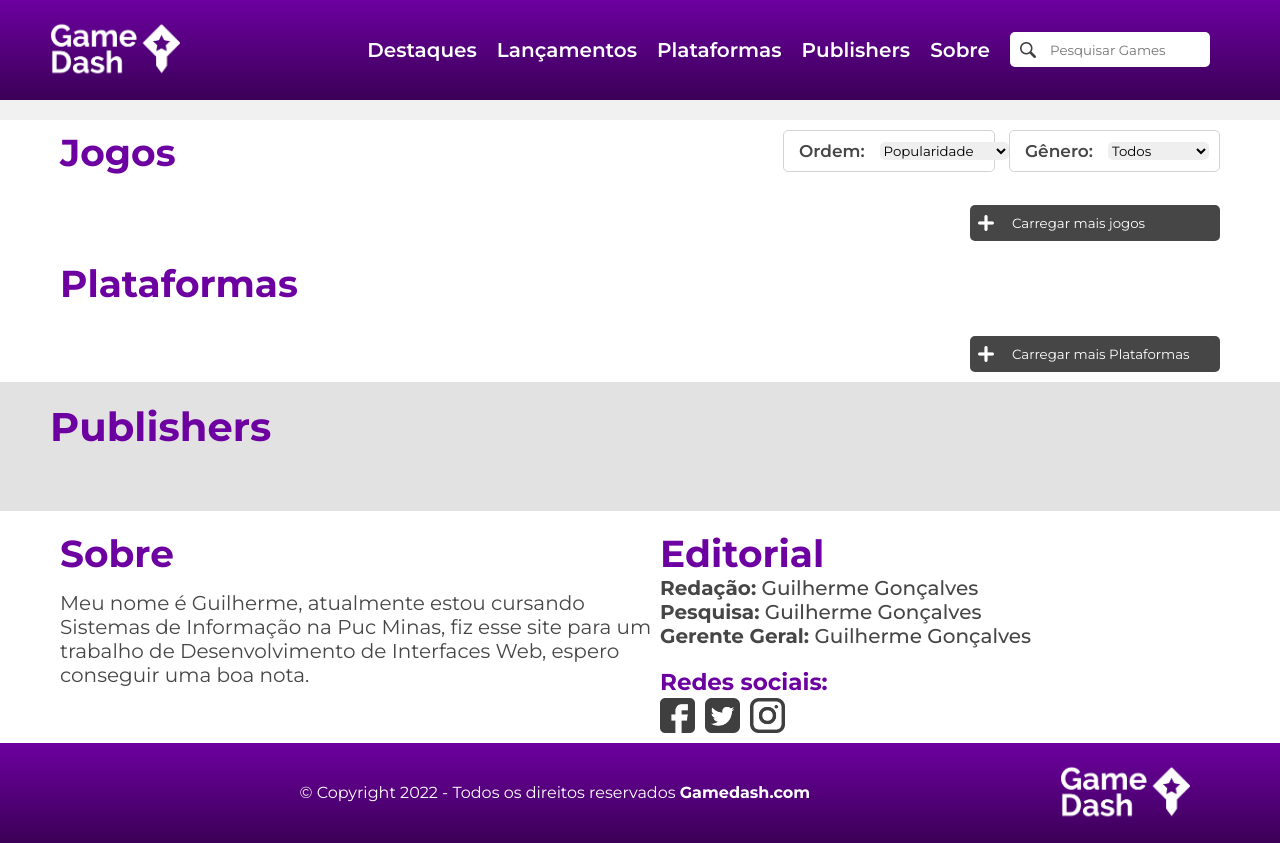
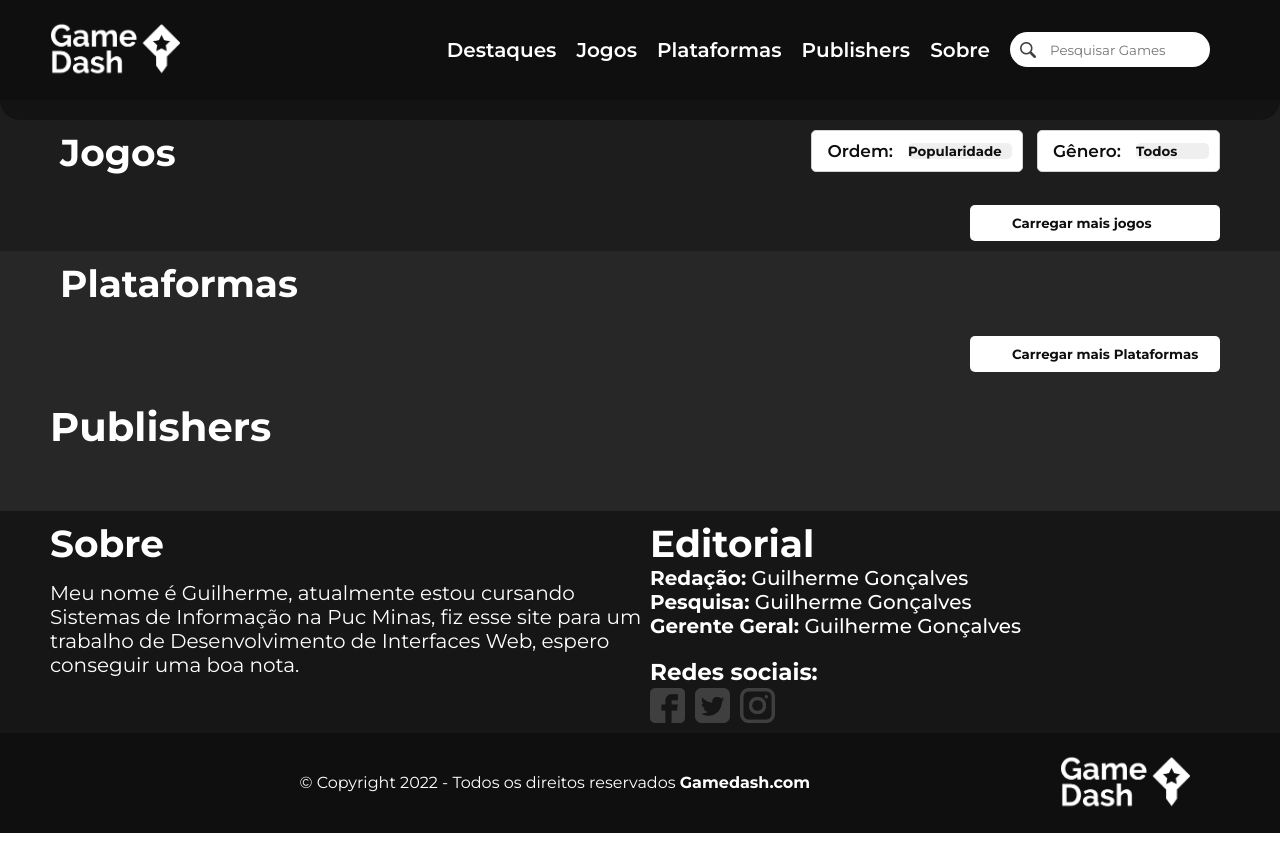
Before and after one commit to GuilhermeGS16/GameDash, a plain HTML site: page Diw/src/index.html in a window 1280 px wide. Drawn offline with Linux system fonts and the light colour scheme; no server answers; files whose address does not match are found by name.

Commit message:
Add files via upload

```diff
--- a/Diw/src/details-developers.css
+++ b/Diw/src/details-developers.css
@@ -2,6 +2,21 @@
   margin: 0;
   padding: 0;
   font-family: 'montserrat', sans-serif;
+  scrollbar-width: thin;
+}
+
+*::-webkit-scrollbar {
+  width: 12px;
+}
+
+*::-webkit-scrollbar-track {
+  background: #0f0f0f;
+}
+
+*::-webkit-scrollbar-thumb {
+  background-color: rgb(255, 255, 255);
+  border-radius: 20px;
+  border: 2px solid #0f0f0f;
 }
 
 .content-header {
@@ -30,7 +45,7 @@
   align-items: center;
   justify-content: center;
   margin: 10px;
-  color: #6d00a0;
+  color: #ffffff;
 }
 
 .text {
@@ -52,9 +67,10 @@
 }
 
 .header {
-  background-image: linear-gradient(#6d00a0, #3b0057);
+  background-color: #0f0f0f;
   padding: 20px 0;
 }
+
 
 .menu-hamburguer {
   display: none;
@@ -116,5 +132,9 @@
   max-width: 100%;
   height: 400px;
   border-radius: 10px;
-  border: solid 4px #6d00a0;
+  border: solid 4px #000000;
 }
+
+#js-container-details {
+  background-color: rgb(29, 29, 29);
+}
--- a/Diw/src/details-platforms.css
+++ b/Diw/src/details-platforms.css
@@ -2,6 +2,21 @@
   margin: 0;
   padding: 0;
   font-family: 'montserrat', sans-serif;
+  scrollbar-width: thin;
+}
+
+*::-webkit-scrollbar {
+  width: 12px;
+}
+
+*::-webkit-scrollbar-track {
+  background: #0f0f0f;
+}
+
+*::-webkit-scrollbar-thumb {
+  background-color: rgb(255, 255, 255);
+  border-radius: 20px;
+  border: 2px solid #0f0f0f;
 }
 
 .content-header {
@@ -30,7 +45,7 @@
   align-items: center;
   justify-content: center;
   margin: 10px;
-  color: #6d00a0;
+  color: #ffffff;
 }
 
 .text {
@@ -52,9 +67,10 @@
 }
 
 .header {
-  background-image: linear-gradient(#6d00a0, #3b0057);
+  background-color: #0f0f0f;
   padding: 20px 0;
 }
+
 
 .menu-hamburguer {
   display: none;
@@ -95,7 +111,7 @@
   max-width: 200px;
   width: 100%;
   height: 35px;
-  border-radius: 5px;
+  border-radius: 100px;
   box-shadow: none;
   outline: 0;
   border: none;
@@ -116,5 +132,9 @@
   max-width: 100%;
   height: 400px;
   border-radius: 10px;
-  border: solid 4px #6d00a0;
+  border: solid 4px #000000;
 }
+
+#js-container-details {
+  background-color: rgb(29, 29, 29);
+}
--- a/Diw/src/details.css
+++ b/Diw/src/details.css
@@ -2,6 +2,21 @@
 	margin: 0;
 	padding: 0;
 	font-family: 'montserrat', sans-serif;
+	scrollbar-width: thin;
+}
+
+*::-webkit-scrollbar {
+	width: 12px;
+}
+
+*::-webkit-scrollbar-track {
+	background: #0f0f0f;
+}
+
+*::-webkit-scrollbar-thumb {
+	background-color: rgb(255, 255, 255);
+	border-radius: 20px;
+	border: 2px solid #0f0f0f;
 }
 
 .content-header {
@@ -30,14 +45,15 @@
 	align-items: center;
 	justify-content: center;
 	margin: 10px;
-	color: #6d00a0;
+	color: #ffffff;
 }
 
 .text {
 	display: flex;
 	flex-direction: column;
 	justify-content: flex-start;
-	font-size: 1.1rem;
+	font-size: 0.9em;
+	color: #fff;
 }
 
 .content img {
@@ -52,9 +68,10 @@
 }
 
 .header {
-	background-image: linear-gradient(#6d00a0, #3b0057);
+	background-color: #0f0f0f;
 	padding: 20px 0;
 }
+
 
 .menu-hamburguer {
 	display: none;
@@ -95,7 +112,7 @@
 	max-width: 200px;
 	width: 100%;
 	height: 35px;
-	border-radius: 5px;
+	border-radius: 100px;
 	box-shadow: none;
 	outline: 0;
 	border: none;
@@ -116,5 +133,45 @@
 	max-width: 100%;
 	height: 400px;
 	border-radius: 10px;
-	border: solid 4px #6d00a0;
+	border: solid 4px #000000;
 }
+
+#js-container-details {
+	background-color: rgb(29, 29, 29);
+}
+
+.content-footer {
+	display: flex;
+	justify-content: space-between;
+	max-width: 100%;
+	width: 100%;
+	height: 100px;
+	flex-wrap: wrap;
+}
+
+footer {
+	background-color: #0f0f0f;
+	color: white;
+	width: 100%;
+}
+
+.footer p {
+	text-align: center;
+	margin: auto auto;
+}
+
+.logo2 {
+	max-width: 60%;
+	max-height: 60%;
+	margin: auto 0;
+	margin-right: 40px;
+}
+
+img {
+	max-width: 100%;
+	display: block;
+}
+
+.logo-invisivel2 {
+	display: none;
+}
--- a/Diw/src/index.html
+++ b/Diw/src/index.html
@@ -27,7 +27,7 @@
 						<nav class="menu">
 							<ul>
 								<li><a href="#destaques">Destaques</a></li>
-								<li><a href="#lancamentos">Lançamentos</a></li>
+								<li><a href="#lancamentos">Jogos</a></li>
 								<li><a href="#plataformas">Plataformas</a></li>
 								<li><a href="#publishers">Publishers</a></li>
 								<li><a href="#sobre">Sobre</a></li>
@@ -145,14 +145,12 @@
 					</div>
 				</div>
 			</section>
-
-		</main>
 			<footer class="footer">
 				<div class="container">
 					<div class="content-footer">
 						<p>&copy; Copyright 2022 - Todos os direitos reservados <b>Gamedash.com</b></p>
-					<img class="logo2" src="../assets/images/Ativo 5.png" alt="Logo Gamedash">
-					<img class="logo-invisivel2" src="../assets/images/Ativo 9.png" alt="inv">
+						<img onclick="home()" class="logo2" src="../assets/images/Ativo 5.png" alt="Logo Gamedash">
+						<img onclick="home()" class="logo-invisivel2" src="../assets/images/Ativo 9.png" alt="inv">
 					</div>
 				</div>
 			</footer>
--- a/Diw/src/script.js
+++ b/Diw/src/script.js
@@ -165,7 +165,6 @@ window.onload = function () {
 	fetchDestaque().then(renderDestaque)
 
 	document.getElementById("search-bar").onchange = function () { pegarValor() };
-
 	function pegarValor() {
 		var x = document.getElementById("search-bar");
 		x.value = x.value.toLowerCase()
--- a/Diw/src/search.css
+++ b/Diw/src/search.css
@@ -2,6 +2,21 @@
   margin: 0;
   padding: 0;
   font-family: 'montserrat', sans-serif;
+  scrollbar-width: thin;
+}
+
+*::-webkit-scrollbar {
+  width: 12px;
+}
+
+*::-webkit-scrollbar-track {
+  background: #0f0f0f;
+}
+
+*::-webkit-scrollbar-thumb {
+  background-color: rgb(255, 255, 255);
+  border-radius: 20px;
+  border: 2px solid #0f0f0f;
 }
 
 /*Começo Header*/
@@ -14,9 +29,8 @@
 }
 
 .header {
-  background-image: linear-gradient(#6d00a0, #3b0057);
+  background-color: #0f0f0f;
   padding: 20px 0;
-
 }
 
 .logo {
@@ -54,7 +68,7 @@
   max-width: 200px;
   width: 100%;
   height: 35px;
-  border-radius: 5px;
+  border-radius: 100px;
   box-shadow: none;
   outline: 0;
   border: none;
@@ -75,27 +89,28 @@
 /*Começo Main*/
 
 .conteudo {
-  background-color: rgb(255, 255, 255);
+  background-color: rgb(29, 29, 29);
 }
 
 .destaques {
-  background-color: rgb(241, 241, 241);
+  background-color: rgb(19, 19, 19);
   width: 100%;
-  color: rgb(70, 70, 70);
+  color: rgb(255, 255, 255);
   overflow: hidden;
   padding-bottom: 20px;
+  border-radius: 0 0 20px 20px;
 }
 
 .destaques h1 {
-  color: rgb(70, 70, 70);
+  color: rgb(255, 255, 255);
   text-align: center;
   padding: 20px;
   font-size: 30px;
 }
 
 .destaques p {
-  color: rgb(70, 70, 70);
-  font-size: 19px;
+  color: rgb(255, 255, 255);
+  font-size: 1em;
 }
 
 .videotexto {
@@ -109,11 +124,11 @@
   padding-bottom: 56.25%;
   height: 0;
   margin-right: 20px;
-  border: solid 3px #6d00a0;
-  border-radius: 11px;
+
 }
 
 .video img {
+  border: solid 3px #000000;
   position: absolute;
   top: 0;
   left: 0;
@@ -124,13 +139,14 @@
 
 .lancamentos {
   margin: 0 auto;
-  background-color: rgb(255, 255, 255);
-  color: rgb(70, 70, 70);
+  background-color: rgb(29, 29, 29);
+  color: rgb(255, 255, 255);
   text-align: start;
   padding: 10px;
   font-size: 25px;
   overflow: hidden;
   padding: 10px;
+  border-radius: 0 0 20px 20px;
 }
 
 .up-side {
@@ -146,6 +162,12 @@
 
 .boxs p {
   margin: 15px;
+  color: #0f0f0f;
+}
+
+select {
+  font-weight: 700;
+  color: #0f0f0f;
 }
 
 .box1 {
@@ -181,7 +203,6 @@
 .select {
   border-radius: 5px;
   border: none;
-  padding-right: 10px;
   outline: none;
 }
 
@@ -211,7 +232,7 @@
 
 .img2,
 .img3 {
-  border: solid 3px #6d00a0;
+  border: solid 2px #000000;
 }
 
 .video2 p {
@@ -222,12 +243,18 @@
 
 .video2 a {
   text-decoration: none;
-  color: #000;
+  color: rgb(255, 255, 255);
 }
 
 .grid-box a {
   text-decoration: none;
-  color: #000;
+  color: rgb(255, 255, 255);
+}
+
+select {
+  appearance: none;
+  -webkit-appearance: none;
+  -moz-appearance: none;
 }
 
 .img3 {
@@ -242,8 +269,8 @@
 .button {
   display: flex;
   border-radius: 5px;
-  color: white;
-  background-color: rgb(70, 70, 70);
+  color: rgb(70, 70, 70);
+  background-color: rgb(255, 255, 255);
   border: 0;
   padding-right: 10px;
   float: right;
@@ -252,6 +279,8 @@
 
 .button p {
   margin: 10px;
+  font-weight: 700;
+  color: #0f0f0f;
 }
 
 .button img {
@@ -260,8 +289,8 @@
 
 .plataforma {
   margin: 0 auto;
-  background-color: rgb(255, 255, 255);
-  color: rgb(70, 70, 70);
+  background-color: rgb(39, 39, 39);
+  color: rgb(255, 255, 255);
   text-align: start;
   padding: 10px;
   font-size: 25px;
@@ -310,7 +339,8 @@ h3 {
 }
 
 .publishers {
-  background-color: rgb(226, 226, 226);
+  background-color: rgb(39, 39, 39);
+  color: rgb(255, 255, 255);
   width: 100%;
   overflow: hidden;
   padding: 10px 0;
@@ -325,8 +355,8 @@ h3 {
 
 .grid-container3 {
   margin: 0 auto;
-  background-color: rgb(226, 226, 226);
-  color: rgb(70, 70, 70);
+  background-color: rgb(39, 39, 39);
+  color: rgb(255, 255, 255);
   text-align: start;
   font-size: 25px;
   margin-top: 10px;
@@ -349,16 +379,15 @@ h3 {
 }
 
 .about {
-  color: rgb(70, 70, 70);
-  padding: 10px;
+  color: rgb(255, 255, 255);
+  padding: 10px 0;
   font-size: 25px;
-  margin-top: 10px;
-  background-color: white;
+  background-color: rgb(22, 22, 22);
 }
 
 .about p {
   margin: 0 auto;
-  color: rgb(70, 70, 70);
+  color: rgb(255, 255, 255);
   font-size: 20px;
   margin: 15px 0;
 }
@@ -371,7 +400,7 @@ h3 {
 .contents {
   display: grid;
   grid-template-columns: 600px 400px;
-  color: #6d00a0;
+  color: #ffffff;
 }
 
 .content2 {
@@ -424,7 +453,7 @@ h3 {
 }
 
 footer {
-  background-image: linear-gradient(#6d00a0, #3b0057);
+  background-color: #0f0f0f;
   color: white;
   width: 100%;
 }
@@ -457,7 +486,7 @@ img {
 #sobre,
 #plataformas,
 #publishers {
-  color: #6d00a0;
+  color: #fff;
 }
 
 /* inicio Menu mobile*/
--- a/Diw/src/style.css
+++ b/Diw/src/style.css
@@ -2,6 +2,21 @@
     margin: 0;
     padding: 0;
     font-family: 'montserrat', sans-serif;
+    scrollbar-width: thin;
+}
+
+*::-webkit-scrollbar {
+    width: 12px;
+}
+
+*::-webkit-scrollbar-track {
+    background: #0f0f0f;
+}
+
+*::-webkit-scrollbar-thumb {
+    background-color: rgb(255, 255, 255);
+    border-radius: 20px;
+    border: 2px solid #0f0f0f;
 }
 
 /*Começo Header*/
@@ -14,9 +29,8 @@
 }
 
 .header {
-    background-image: linear-gradient(#6d00a0, #3b0057);
+    background-color: #0f0f0f;
     padding: 20px 0;
-
 }
 
 .logo {
@@ -54,7 +68,7 @@
     max-width: 200px;
     width: 100%;
     height: 35px;
-    border-radius: 5px;
+    border-radius: 100px;
     box-shadow: none;
     outline: 0;
     border: none;
@@ -75,27 +89,28 @@
 /*Começo Main*/
 
 .conteudo {
-    background-color: rgb(255, 255, 255);
+    background-color: rgb(29, 29, 29);
 }
 
 .destaques {
-    background-color: rgb(241, 241, 241);
+    background-color: rgb(19, 19, 19);
     width: 100%;
-    color: rgb(70, 70, 70);
+    color: rgb(255, 255, 255);
     overflow: hidden;
     padding-bottom: 20px;
+    border-radius: 0 0 20px 20px;
 }
 
 .destaques h1 {
-    color: rgb(70, 70, 70);
+    color: rgb(255, 255, 255);
     text-align: center;
     padding: 20px;
     font-size: 30px;
 }
 
 .destaques p {
-    color: rgb(70, 70, 70);
-    font-size: 19px;
+    color: rgb(255, 255, 255);
+    font-size: 1em;
 }
 
 .videotexto {
@@ -109,11 +124,11 @@
     padding-bottom: 56.25%;
     height: 0;
     margin-right: 20px;
-    border: solid 3px #6d00a0;
-    border-radius: 11px;
+
 }
 
 .video img {
+    border: solid 3px #000000;
     position: absolute;
     top: 0;
     left: 0;
@@ -124,13 +139,14 @@
 
 .lancamentos {
     margin: 0 auto;
-    background-color: rgb(255, 255, 255);
-    color: rgb(70, 70, 70);
+    background-color: rgb(29, 29, 29);
+    color: rgb(255, 255, 255);
     text-align: start;
     padding: 10px;
     font-size: 25px;
     overflow: hidden;
     padding: 10px;
+    border-radius: 0 0 20px 20px;
 }
 
 .up-side {
@@ -146,6 +162,12 @@
 
 .boxs p {
     margin: 15px;
+    color: #0f0f0f;
+}
+
+select {
+    font-weight: 700;
+    color: #0f0f0f;
 }
 
 .box1 {
@@ -181,7 +203,6 @@
 .select {
     border-radius: 5px;
     border: none;
-    padding-right: 10px;
     outline: none;
 }
 
@@ -211,7 +232,7 @@
 
 .img2,
 .img3 {
-    border: solid 3px #6d00a0;
+    border: solid 2px #000000;
 }
 
 .video2 p {
@@ -222,12 +243,18 @@
 
 .video2 a {
     text-decoration: none;
-    color: #000;
+    color: rgb(255, 255, 255);
 }
 
 .grid-box a {
     text-decoration: none;
-    color: #000;
+    color: rgb(255, 255, 255);
+}
+
+select {
+    appearance: none;
+    -webkit-appearance: none;
+    -moz-appearance: none;
 }
 
 .img3 {
@@ -242,8 +269,8 @@
 .button {
     display: flex;
     border-radius: 5px;
-    color: white;
-    background-color: rgb(70, 70, 70);
+    color: rgb(70, 70, 70);
+    background-color: rgb(255, 255, 255);
     border: 0;
     padding-right: 10px;
     float: right;
@@ -252,6 +279,8 @@
 
 .button p {
     margin: 10px;
+    font-weight: 700;
+    color: #0f0f0f;
 }
 
 .button img {
@@ -260,8 +289,8 @@
 
 .plataforma {
     margin: 0 auto;
-    background-color: rgb(255, 255, 255);
-    color: rgb(70, 70, 70);
+    background-color: rgb(39, 39, 39);
+    color: rgb(255, 255, 255);
     text-align: start;
     padding: 10px;
     font-size: 25px;
@@ -310,7 +339,8 @@ h3 {
 }
 
 .publishers {
-    background-color: rgb(226, 226, 226);
+    background-color: rgb(39, 39, 39);
+    color: rgb(255, 255, 255);
     width: 100%;
     overflow: hidden;
     padding: 10px 0;
@@ -325,8 +355,8 @@ h3 {
 
 .grid-container3 {
     margin: 0 auto;
-    background-color: rgb(226, 226, 226);
-    color: rgb(70, 70, 70);
+    background-color: rgb(39, 39, 39);
+    color: rgb(255, 255, 255);
     text-align: start;
     font-size: 25px;
     margin-top: 10px;
@@ -349,16 +379,15 @@ h3 {
 }
 
 .about {
-    color: rgb(70, 70, 70);
-    padding: 10px;
+    color: rgb(255, 255, 255);
+    padding: 10px 0;
     font-size: 25px;
-    margin-top: 10px;
-    background-color: white;
+    background-color: rgb(22, 22, 22);
 }
 
 .about p {
     margin: 0 auto;
-    color: rgb(70, 70, 70);
+    color: rgb(255, 255, 255);
     font-size: 20px;
     margin: 15px 0;
 }
@@ -371,7 +400,7 @@ h3 {
 .contents {
     display: grid;
     grid-template-columns: 600px 400px;
-    color: #6d00a0;
+    color: #ffffff;
 }
 
 .content2 {
@@ -424,7 +453,7 @@ h3 {
 }
 
 footer {
-    background-image: linear-gradient(#6d00a0, #3b0057);
+    background-color: #0f0f0f;
     color: white;
     width: 100%;
 }
@@ -457,7 +486,7 @@ img {
 #sobre,
 #plataformas,
 #publishers {
-    color: #6d00a0;
+    color: #fff;
 }
 
 /* inicio Menu mobile*/
```
Also changed, not shown: Diw/src/details-developers.html (+1 -1 lines), Diw/src/details-platforms.html (+1 -1 lines), Diw/src/details.html (+10 -1 lines). Lines whose indentation alone changed are shown as unchanged.
